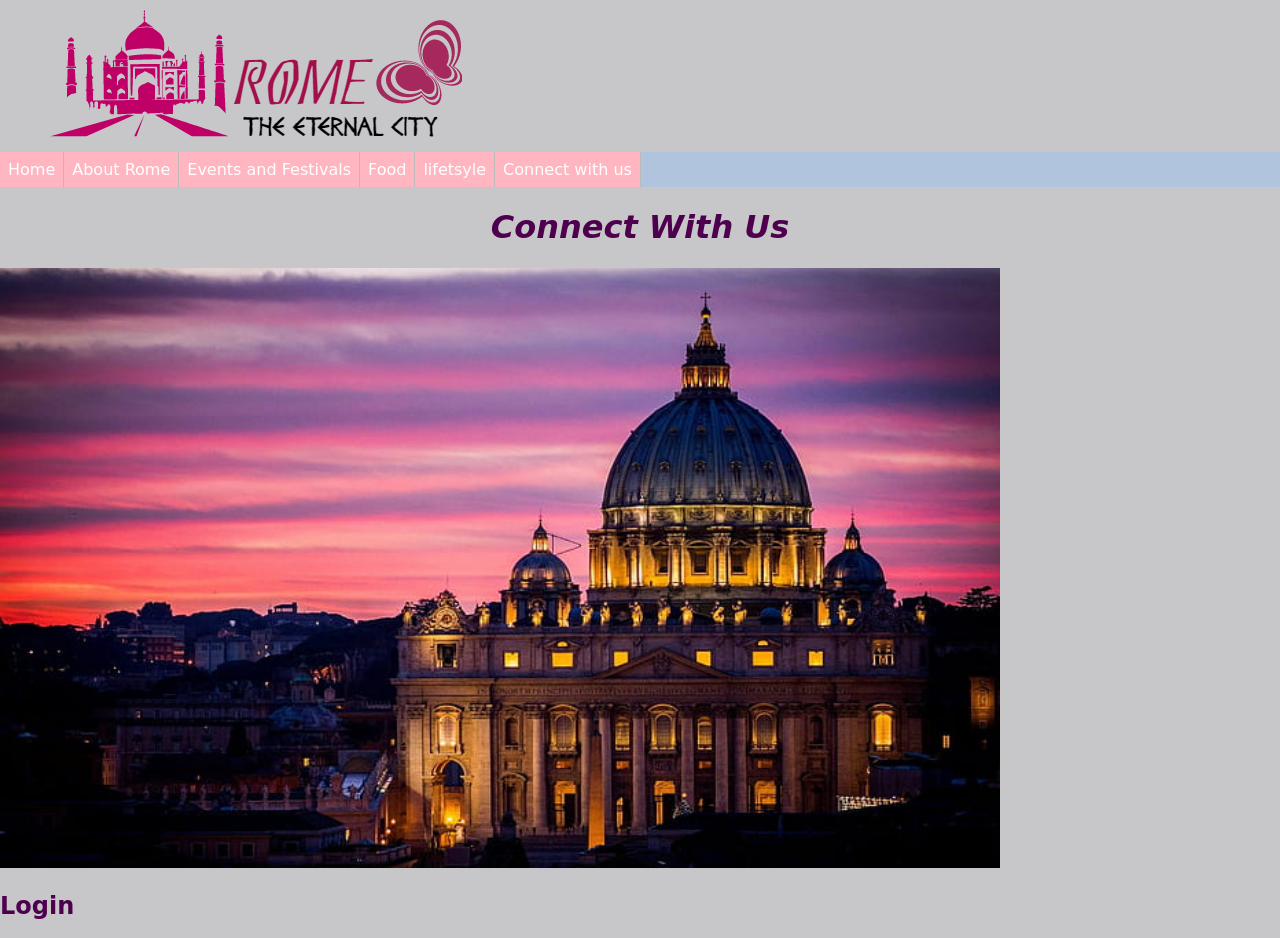
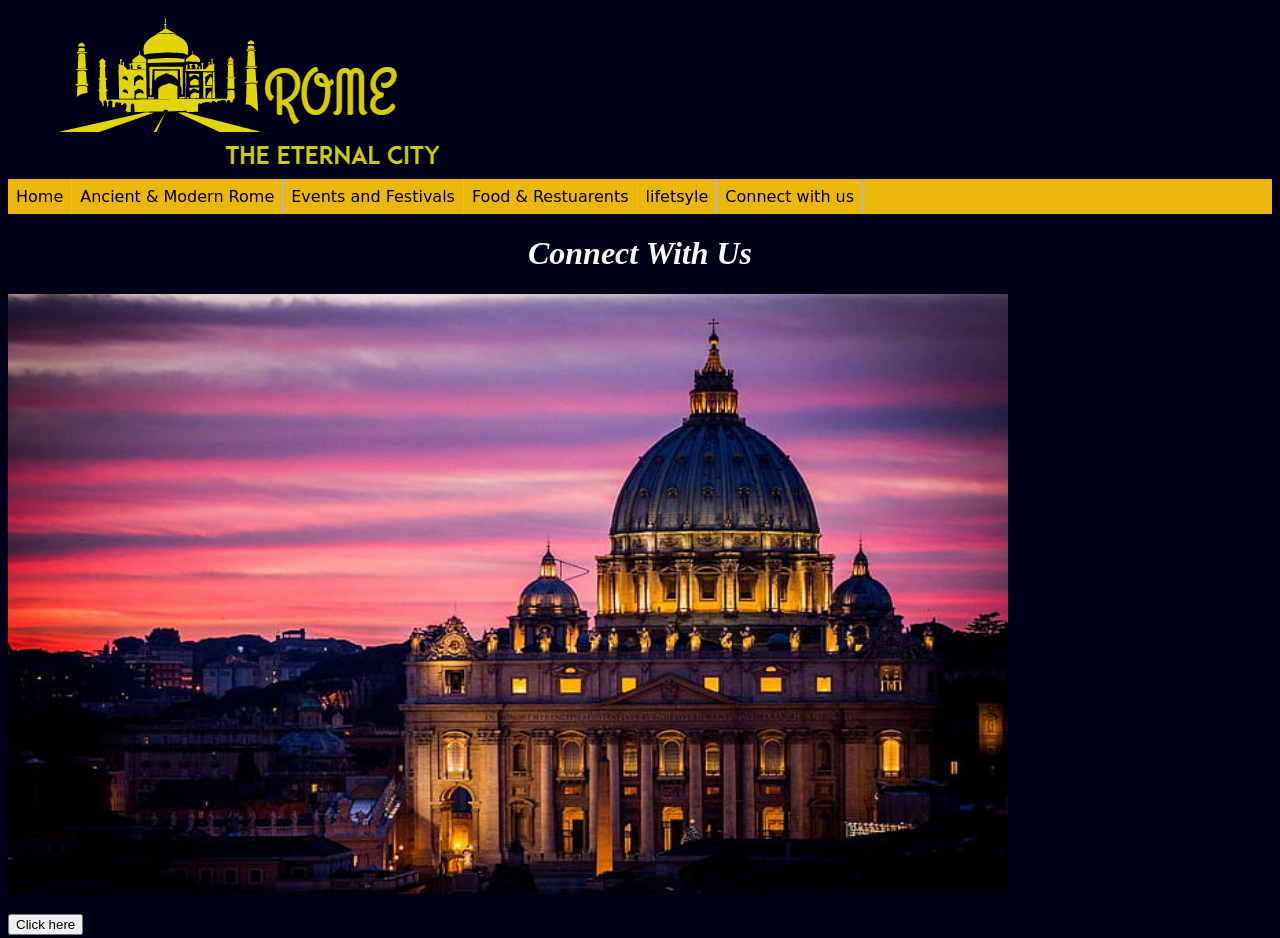
Before and after one commit to BIDA20-044/Rome-Website, a plain HTML site: page Contact us.html in a window 1280 px wide. Shown: the top 938 px of the page. Drawn offline with Linux system fonts and the light colour scheme.

Commit message:
Add files via upload

```diff
--- a/Contact us.html
+++ b/Contact us.html
@@ -2,25 +2,68 @@
 <html>
 
 <head>    <link rel="stylesheet" href="contact us .css">
-    <img src="logo.png" alt="logo">
+    <img src="logo 2.png" alt="logo">
 <title style="background-color:cornflowerblue;">Connect with us</title>
 
 <ul>
 <li><a href="index.html">Home</a></li>
-<li><a href=" about.html">About Rome</a></li>
+<li><a href=" about.html">Ancient & Modern Rome</a></li>
 <li><a href="Events and Festivals.html">Events and Festivals</a></li>
-<li><a href="Food and Cusines.html">Food</a></li>
+<li><a href="Food and Cusines.html">Food & Restuarents</a></li>
 <li><a href="lifetsyle.html">lifetsyle</a></li>
 <li><a href="Contact us.html">Connect with us</a></li>
 
 </ul>
+
+<h1 style="text-align: center;">      <i><b>Connect With Us</b></i></h1>
+<img height="600"  width="1000"        src="gimp home pic.jpg" alt="picture of rome">
+
+
+
 </head>
+<style>
+  #container {
+    width: 400px;
+    height: 400px;
+    position: relative;
+    background: rgb(0 ,0 , 24);
+  }
+  #animate {
+    width: 50px;
+    height: 50px;
+    position: absolute;
+    background-color: rgb(235, 183, 10);
+  }
+  </style>
+  <body>
+
+  <p><button onclick="myMove()">Click here</button></p>
+
+  <div id ="container">
+    <div id ="animate"></div>
+  </div>
+
+  <script>
+  var id = null;
+  function myMove() {
+    var elem = document.getElementById("animate");
+    var pos = 0;
+    clearInterval(id);
+    id = setInterval(frame, 5);
+    function frame() {
+      if (pos == 350) {
+        clearInterval(id);
+      } else {
+        pos++;
+        elem.style.top = pos + "px";
+        elem.style.left = pos + "px";
+      }
+    }
+  }
+  </script>
 
 
 <body>
-
-         <h1 style="text-align: center;">      <i><b>Connect With Us</b></i></h1>
-<img height="600"  width="1000"        src="gimp home pic.jpg" alt="picture of rome">
 
         <h2>Login</h2>
 
@@ -56,7 +99,7 @@
 
 <hr>
 
-<footer style="background-color: lightblue;">
+<footer style="background-color: 1 , 9 , 43;">
       <p style="text-align: center;"><b>  Terms of Use  / Privacy Policy
        <p style="text-align: center;">HOME |ABOUT ME |PRIVACY POLICY | LEGAL<br>DISCLAMR |AFFILIATE DISCLOSURE |CONTACT ME<br></p>
       <p style="text-align: center;">    <br>contacts:+267 77928910,  +1 287390193,   +27 3829282</p>
--- a/about style.css
+++ b/about style.css
@@ -8,7 +8,7 @@ ul{
     margin:0ch;
     padding:0ch;
     overflow: hidden;
-    background-color:lightblue;
+    background-color:rgb(209, 196, 7);
    }
 
    li {
@@ -18,11 +18,11 @@ ul{
    a{
       display: block;
       padding: 8px;
-      background-color:lightpink
+      background-color:rgb(255, 254, 182)
    }
 
    ul{
-       background-color: lightslategrey;
+       background-color: rgb(214, 214, 207);
    }
 
    ul{
@@ -30,7 +30,7 @@ ul{
    margin: 0;
    padding: 0;
    overflow: hidden;
-   background-color: lightsteelblue;
+   background-color: rgb(202, 173, 6);
    }
     li{
         float: left;
@@ -38,7 +38,7 @@ ul{
 
    li a{
        display: block;
-      color: white;
+      color: rgb(1, 0, 61);
    text-align: center;
    padding: 14px  160x;
    text-decoration: none;
@@ -49,7 +49,7 @@ ul{
 
    /*Add a grey right border to all list items, except the last item (:last-child)*/
    li{
-   border-right: 1px solid #bbb;
+   border-right: 1px solid rgb(167, 156, 3);
    }
    li: :last-child{
        border-right:none;
@@ -58,7 +58,7 @@ ul{
 
 
 body{
-    background-color: lightsteelblue
+    background-color: rgb(229, 229, 231);
 }
 
 
@@ -68,10 +68,10 @@ body{
 
 ul{
     list-style-type: none;
-    margin: 23px;ch;
-    padding: 23px;ch;
+    margin: 0;
+    padding: 0;
     overflow: hidden;
-    background-color:rgb(161, 212, 230);
+    background-color:rgb(2, 1, 59);
    }
 
    li {
@@ -81,33 +81,39 @@ ul{
    a{
       display: block;
       padding: 8px;
-      background-color:lightpink
+      background-color:rgb(235, 183, 10)
    }
 
    ul{
-       background-color: lightslategrey;
+       background-color: rgb(235, 183, 10);
    }
 
    ul{
-   list-style-type: none;
+   list-style-type:none;
    margin: 0;
    padding: 0;
    overflow: hidden;
-   background-color: lightsteelblue;
+   background-color: rgb(235, 183, 10);
    }
     li{
         float: left;
     }
 
-   li a{
-       display: block;
-      color: white;
-   text-align: center;
-   padding: 14px  160x;
-   text-decoration: none;
+
+li a{
+    display:inline block;
+    font-family:cursive;
+    color: rgb(0, 0, 24);
+    text-align: center;
+    padding: 14px  160x;
+    text-decoration: none;
+    }
+
+    li a{
+        display:inline-block;
    }
    body{
-       background-color:lightgrey;
+       background-color:rgb(0 , 0, 24);
    }
 
    /*Add a grey right border to all list items, except the last item (:last-child)*/
@@ -120,12 +126,12 @@ ul{
 
 
 h1{
-    color: palevioletred;
-    background-color: rgb(185, 182, 183);
+    color: rgb(248, 248, 248);
+
 }
 
 body{
-    color:rgb(78, 0, 78);
+    color:rgb(235,183, 10);
 }
 h3{
     color: white;
--- a/contact us .css
+++ b/contact us .css
@@ -1,15 +1,14 @@
- body{
-     margin: 0px;
-     padding: 0px;
-     font-family: cursive;
-     background-color: rgb(199, 199, 202);
+.header{background-color: lightsteelblue;
+    text-align: center;
+    padding: 20px;
 }
+/*The navigation bar*/
 ul{
 list-style-type: none;
 margin:0ch;
 padding:0ch;
 overflow: hidden;
-    background-color:lightblue;
+background-color:rgb(209, 196, 7);
 }
 
 li {
@@ -19,11 +18,11 @@
 a{
   display: block;
   padding: 8px;
-   background-color:lightpink
+  background-color:rgb(255, 254, 182)
 }
 
 ul{
-    background-color: lightslategrey;
+   background-color: rgb(214, 214, 207);
 }
 
 ul{
@@ -31,7 +30,7 @@ list-style-type: none;
 margin: 0;
 padding: 0;
 overflow: hidden;
-background-color: lightsteelblue;
+background-color: rgb(202, 173, 6);
 }
 li{
     float: left;
@@ -39,7 +38,7 @@ background-color: lightsteelblue;
 
 li a{
    display: block;
-   color: white;
+  color: rgb(1, 0, 61);
 text-align: center;
 padding: 14px  160x;
 text-decoration: none;
@@ -50,40 +49,16 @@ text-decoration: none;
 
 /*Add a grey right border to all list items, except the last item (:last-child)*/
 li{
-border-right: 1px solid #bbb;
+border-right: 1px solid rgb(167, 156, 3);
 }
 li: :last-child{
    border-right:none;
 }
-body{p.solid {border-style: solid;}
 
-}
-p.solid {border-style: solid;}
-
-div  {
-        width: 300px;
-        border:15px solid grey;
-        padding: 50px;
-        margin: 20px;
-}
 
 
 body{
-    color:rgb(78, 0, 78);
-}
-h3{
-    color: white;
-}
-
-
-.box{
-    width: 300px;
-    padding: 40px;
-    position: absolute;
-    top: 50%;
-    left: 50%;
-    transform: translate(-50, 50%);
-    background: lightskyblue;
+background-color: rgb(229, 229, 231);
 }
 
 
@@ -91,32 +66,73 @@ h3{
 
 
 
+ul{
+list-style-type: none;
+margin: 0;
+padding: 0;
+overflow: hidden;
+background-color:rgb(2, 1, 59);
+}
+
+li {
+   float: left;
+}
+
+a{
+  display: block;
+  padding: 8px;
+  background-color:rgb(235, 183, 10)
+}
+
+ul{
+   background-color: rgb(235, 183, 10);
+}
+
+ul{
+list-style-type:none;
+margin: 0;
+padding: 0;
+overflow: hidden;
+background-color: rgb(235, 183, 10);
+}
+li{
+    float: left;
+}
 
 
+li a{
+display:inline block;
+font-family:cursive;
+color: rgb(0, 0, 24);
+text-align: center;
+padding: 14px  160x;
+text-decoration: none;
+}
+
+li a{
+    display:inline-block;
+}
+body{
+   background-color:rgb(0 , 0, 24);
+}
+
+/*Add a grey right border to all list items, except the last item (:last-child)*/
+li{
+border-right: 1px solid #bbb;
+}
+li: :last-child{
+   border-right:none;
+}
 
 
+h1{
+color: rgb(248, 248, 248);
 
+}
 
-
-
-
-
-
-
-
-
-
-
-
-
-
-
-
-
-
-
-.footer{
-    background-color: skyblue;
-   text-align: center;
-    padding: 50px;
+body{
+color:rgb(235,183, 10);
 }
+h3{
+color: white;
+}
--- a/events.css
+++ b/events.css
@@ -1,24 +1,14 @@
-.header{
-         background-color: lavender;
+.header{background-color: lightsteelblue;
     text-align: center;
     padding: 20px;
 }
-
-
-
-
-
-
-
-
-body{background-color:lightgrey;
-}
+/*The navigation bar*/
 ul{
 list-style-type: none;
 margin:0ch;
 padding:0ch;
 overflow: hidden;
-    background-color:lightblue;
+background-color:rgb(209, 196, 7);
 }
 
 li {
@@ -28,11 +18,11 @@ ul{
 a{
   display: block;
   padding: 8px;
-   background-color:lightpink
+  background-color:rgb(255, 254, 182)
 }
 
 ul{
-    background-color: lightslategrey;
+   background-color: rgb(214, 214, 207);
 }
 
 ul{
@@ -40,7 +30,7 @@ list-style-type: none;
 margin: 0;
 padding: 0;
 overflow: hidden;
-background-color: lightsteelblue;
+background-color: rgb(202, 173, 6);
 }
 li{
     float: left;
@@ -48,7 +38,7 @@ background-color: lightsteelblue;
 
 li a{
    display: block;
-   color: white;
+  color: rgb(1, 0, 61);
 text-align: center;
 padding: 14px  160x;
 text-decoration: none;
@@ -59,26 +49,89 @@ text-decoration: none;
 
 /*Add a grey right border to all list items, except the last item (:last-child)*/
 li{
+border-right: 1px solid rgb(167, 156, 3);
+}
+li: :last-child{
+   border-right:none;
+}
+
+
+
+body{
+background-color: rgb(229, 229, 231);
+}
+
+
+
+
+
+
+ul{
+list-style-type: none;
+margin: 0;
+padding: 0;
+overflow: hidden;
+background-color:rgb(2, 1, 59);
+}
+
+li {
+   float: left;
+}
+
+a{
+  display: block;
+  padding: 8px;
+  background-color:rgb(235, 183, 10)
+}
+
+ul{
+   background-color: rgb(235, 183, 10);
+}
+
+ul{
+list-style-type:none;
+margin: 0;
+padding: 0;
+overflow: hidden;
+background-color: rgb(235, 183, 10);
+}
+li{
+    float: left;
+}
+
+
+li a{
+display:inline block;
+font-family:cursive;
+color: rgb(0, 0, 24);
+text-align: center;
+padding: 14px  160x;
+text-decoration: none;
+}
+
+li a{
+    display:inline-block;
+}
+body{
+   background-color:rgb(0 , 0, 24);
+}
+
+/*Add a grey right border to all list items, except the last item (:last-child)*/
+li{
 border-right: 1px solid #bbb;
 }
 li: :last-child{
    border-right:none;
 }
-body{p.solid {border-style: solid;}
+
+
+h1{
+color: rgb(248, 248, 248);
 
 }
-p.solid {border-style: solid;}
-
-div  {
-        width: 300px;
-        border:15px solid grey;
-        padding: 50px;
-        margin: 20px;
-}
-
 
 body{
-    color:rgb(78, 0, 78);
+color:rgb(235,183, 10);
 }
 h3{
 color: white;
--- a/food.css
+++ b/food.css
@@ -1,11 +1,14 @@
-body{background-color:lightgrey;
+.header{background-color: lightsteelblue;
+    text-align: center;
+    padding: 20px;
 }
+/*The navigation bar*/
 ul{
 list-style-type: none;
 margin:0ch;
 padding:0ch;
 overflow: hidden;
-    background-color:lightblue;
+background-color:rgb(209, 196, 7);
 }
 
 li {
@@ -15,11 +18,11 @@ ul{
 a{
   display: block;
   padding: 8px;
-      background-color:lightpink
+  background-color:rgb(255, 254, 182)
 }
 
 ul{
-       background-color: lightslategrey;
+   background-color: rgb(214, 214, 207);
 }
 
 ul{
@@ -27,7 +30,7 @@ ul{
 margin: 0;
 padding: 0;
 overflow: hidden;
-   background-color: lightsteelblue;
+background-color: rgb(202, 173, 6);
 }
 li{
     float: left;
@@ -35,13 +38,82 @@ ul{
 
 li a{
    display: block;
-      color: white;
+  color: rgb(1, 0, 61);
 text-align: center;
 padding: 14px  160x;
 text-decoration: none;
 }
 .active{
    background-color: violet;
+}
+
+/*Add a grey right border to all list items, except the last item (:last-child)*/
+li{
+border-right: 1px solid rgb(167, 156, 3);
+}
+li: :last-child{
+   border-right:none;
+}
+
+
+
+body{
+background-color: rgb(229, 229, 231);
+}
+
+
+
+
+
+
+ul{
+list-style-type: none;
+margin: 0;
+padding: 0;
+overflow: hidden;
+background-color:rgb(2, 1, 59);
+}
+
+li {
+   float: left;
+}
+
+a{
+  display: block;
+  padding: 8px;
+  background-color:rgb(235, 183, 10)
+}
+
+ul{
+   background-color: rgb(235, 183, 10);
+}
+
+ul{
+list-style-type:none;
+margin: 0;
+padding: 0;
+overflow: hidden;
+background-color: rgb(235, 183, 10);
+}
+li{
+    float: left;
+}
+
+
+li a{
+display:inline block;
+font-family:cursive;
+color: rgb(0, 0, 24);
+text-align: center;
+padding: 14px  160x;
+text-decoration: none;
+}
+
+li a{
+    display:inline-block;
+}
+body{
+   background-color:rgb(0 , 0, 24);
 }
 
 /*Add a grey right border to all list items, except the last item (:last-child)*/
@@ -53,9 +125,14 @@ ul{
 }
 
 
+h1{
+color: rgb(248, 248, 248);
+
+}
+
 body{
-    color:rgb(78, 0, 78);
+color:rgb(235,183, 10);
 }
-h2{
-    color: rgb(78, 0, 78);
+h3{
+color: white;
 }
--- a/lifestyle.css
+++ b/lifestyle.css
@@ -1,24 +1,14 @@
-.header{
-    background-color: lavender;
+..header{background-color: lightsteelblue;
     text-align: center;
     padding: 20px;
 }
-
-
-
-
-
-
-
-
-body{background-color:lightgrey;
-}
+/*The navigation bar*/
 ul{
 list-style-type: none;
 margin:0ch;
 padding:0ch;
 overflow: hidden;
-background-color:lightblue;
+background-color:rgb(209, 196, 7);
 }
 
 li {
@@ -28,11 +18,11 @@ float: left;
 a{
   display: block;
   padding: 8px;
-background-color:lightpink
+  background-color:rgb(255, 254, 182)
 }
 
 ul{
-background-color: lightslategrey;
+   background-color: rgb(214, 214, 207);
 }
 
 ul{
@@ -40,7 +30,7 @@ list-style-type: none;
 margin: 0;
 padding: 0;
 overflow: hidden;
-background-color: lightsteelblue;
+background-color: rgb(202, 173, 6);
 }
 li{
     float: left;
@@ -48,7 +38,7 @@ float: left;
 
 li a{
    display: block;
-color: white;
+  color: rgb(1, 0, 61);
 text-align: center;
 padding: 14px  160x;
 text-decoration: none;
@@ -59,26 +49,89 @@ background-color: violet;
 
 /*Add a grey right border to all list items, except the last item (:last-child)*/
 li{
+border-right: 1px solid rgb(167, 156, 3);
+}
+li: :last-child{
+   border-right:none;
+}
+
+
+
+body{
+background-color: rgb(229, 229, 231);
+}
+
+
+
+
+
+
+ul{
+list-style-type: none;
+margin: 0;
+padding: 0;
+overflow: hidden;
+background-color:rgb(2, 1, 59);
+}
+
+li {
+   float: left;
+}
+
+a{
+  display: block;
+  padding: 8px;
+  background-color:rgb(235, 183, 10)
+}
+
+ul{
+   background-color: rgb(235, 183, 10);
+}
+
+ul{
+list-style-type:none;
+margin: 0;
+padding: 0;
+overflow: hidden;
+background-color: rgb(235, 183, 10);
+}
+li{
+    float: left;
+}
+
+
+li a{
+display:inline block;
+font-family:cursive;
+color: rgb(0, 0, 24);
+text-align: center;
+padding: 14px  160x;
+text-decoration: none;
+}
+
+li a{
+    display:inline-block;
+}
+body{
+   background-color:rgb(0 , 0, 24);
+}
+
+/*Add a grey right border to all list items, except the last item (:last-child)*/
+li{
 border-right: 1px solid #bbb;
 }
 li: :last-child{
    border-right:none;
 }
-body{p.solid {border-style: solid;}
+
+
+h1{
+color: rgb(248, 248, 248);
 
 }
-p.solid {border-style: solid;}
-
-div  {
-   width: 300px;
-   border:15px solid grey;
-   padding: 50px;
-   margin: 20px;
-}
-
 
 body{
-color:rgb(78, 0, 78);
+color:rgb(235,183, 10);
 }
 h3{
 color: white;
```
Also changed, not shown: Events and Festivals.html (+11 -11 lines), Food and Cusines.html (+2 -2 lines), about.html (+12 -12 lines), index.html (+32 -12 lines), lifetsyle.html (+13 -13 lines), 70.jpg (added), 71.jpg (added), 72.jpeg (added), 73.jpg (added), logo 2.png (added), onlinelogomaker-053021-0102-5412.png (added). Lines whose indentation alone changed are shown as unchanged.
